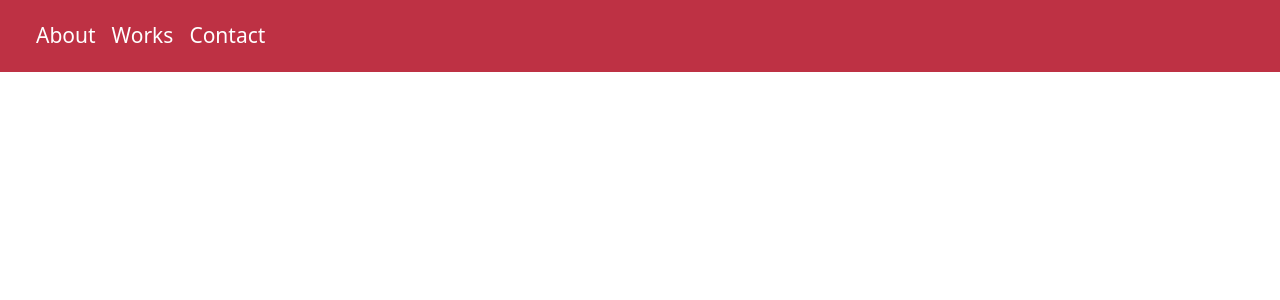
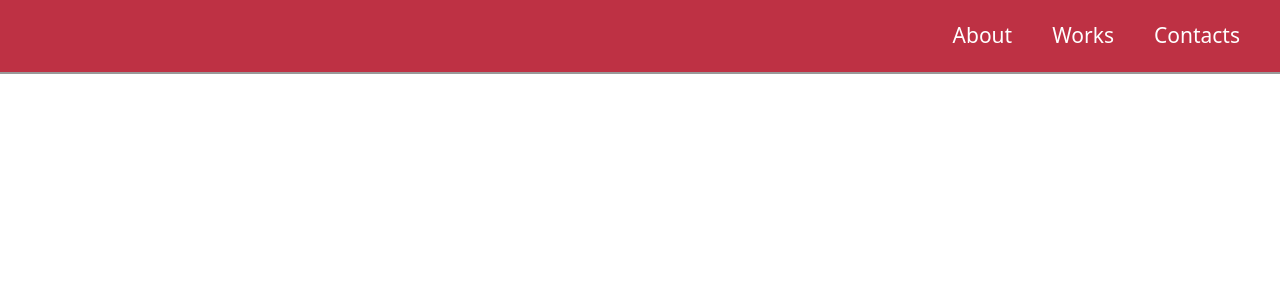
Before and after one commit to ikhsanmuhamad22/mikhsan-V2, a React (Vite) app: page / in a window 1280 px wide. Shown: the top 300 px of the page. Built offline with nearby package versions, Linux system fonts and the light colour scheme.

Commit message:
update Header Components

```diff
--- a/src/Components/header/HeaderFixed.tsx
+++ b/src/Components/header/HeaderFixed.tsx
@@ -1,43 +1,21 @@
+import { Nav } from 'react-bootstrap';
+
 const HeaderFixed = () => {
   return (
-    <nav id="navbar" className="navbar navbar-expand-lg">
-      <div className="container-fluid">
-        <a className="navbar-brand" href="#">
-        </a>
-        <button
-          className="navbar-toggler"
-          type="button"
-          data-bs-toggle="collapse"
-          data-bs-target="#navbarSupportedContent"
-          aria-controls="navbarSupportedContent"
-          aria-expanded="false"
-          aria-label="Toggle navigation"
-        >
-          <span className="navbar-toggler-icon"></span>
-        </button>
-        <div className="collapse navbar-collapse" id="navbarSupportedContent">
-          <div className="d-flex">
-            <ul className="navbar-nav me-auto mb-2 mb-lg-0">
-              <li className="nav-item">
-                <a className="nav-link active" aria-current="page" href="#">
-                  About
-                </a>
-              </li>
-              <li className="nav-item">
-                <a className="nav-link active" aria-current="page" href="#">
-                  Works
-                </a>
-              </li>
-              <li className="nav-item">
-                <a className="nav-link active" aria-current="page" href="#">
-                  Contact
-                </a>
-              </li>
-            </ul>
-          </div>
-        </div>
-      </div>
-    </nav>
+    <Nav className="navbar">
+      <a href=""></a>
+      <ul className="nav-list">
+        <li>
+          <a href="#">About</a>
+        </li>
+        <li>
+          <a href="#">Works</a>
+        </li>
+        <li>
+          <a href="#">Contacts</a>
+        </li>
+      </ul>
+    </Nav>
   );
 };
 
--- a/src/styles/styles.scss
+++ b/src/styles/styles.scss
@@ -6,9 +6,13 @@ $accent: #be3144;
 $font-stack: Poppins, sans-serif;
 $font-stack-secend: Raleway, sans-serif;
 
+*, *::before, *::after {
+  box-sizing: inherit;
+}
+
 * {
   margin: 0;
-  box-sizing: border-box;
+  padding: 0;
 }
 
 h1,
@@ -28,26 +32,32 @@ body {
   color: white;
 }
 
-#navbar {
-  padding: 0;
+.navbar {
+  display: flex;
+  justify-content: flex-end;
   position: fixed;
   top: 0;
   left: 0;
+  width: 100%;
+  background: $accent;
+  box-shadow: 0 2px 0 rgba(0, 0, 0, 0.4);
   z-index: 10;
-  background-color: $accent;
-  width: 100%;
+  padding: 0 20px !important;
 }
 
-#nav-container {
+.nav-list {
+  margin: 0 !important;
   display: flex;
-  justify-content: space-between;
+  list-style-type: none;
 }
 
-.nav-item a {
+.nav-list a {
+  display: block;
   font-size: 21px;
   padding: 20px;
+  text-decoration: none;
 }
 
-.nav-item a:hover {
-  background-color: $three-color;
+.nav-list a:hover {
+  background-color: $secondary-color;
 }
```
